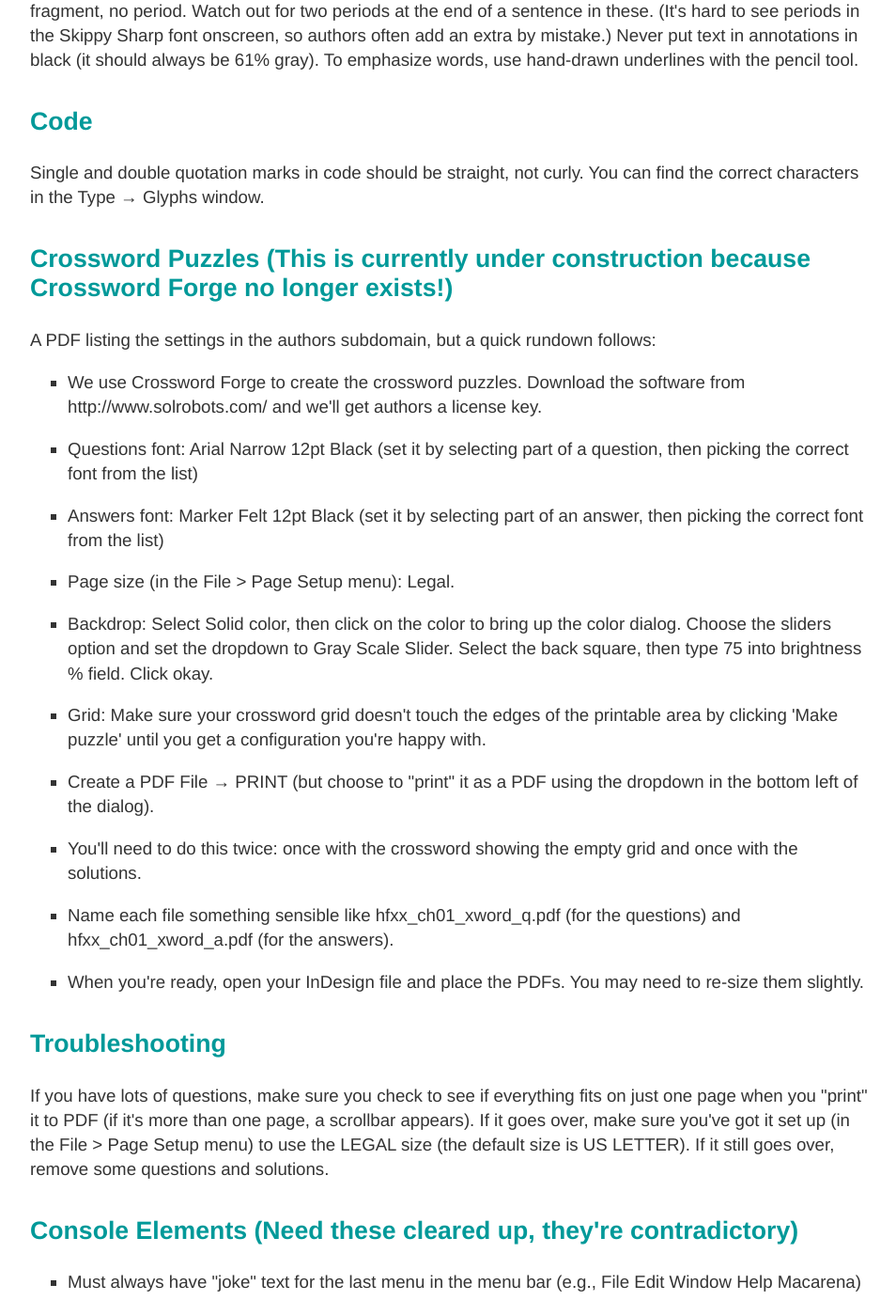
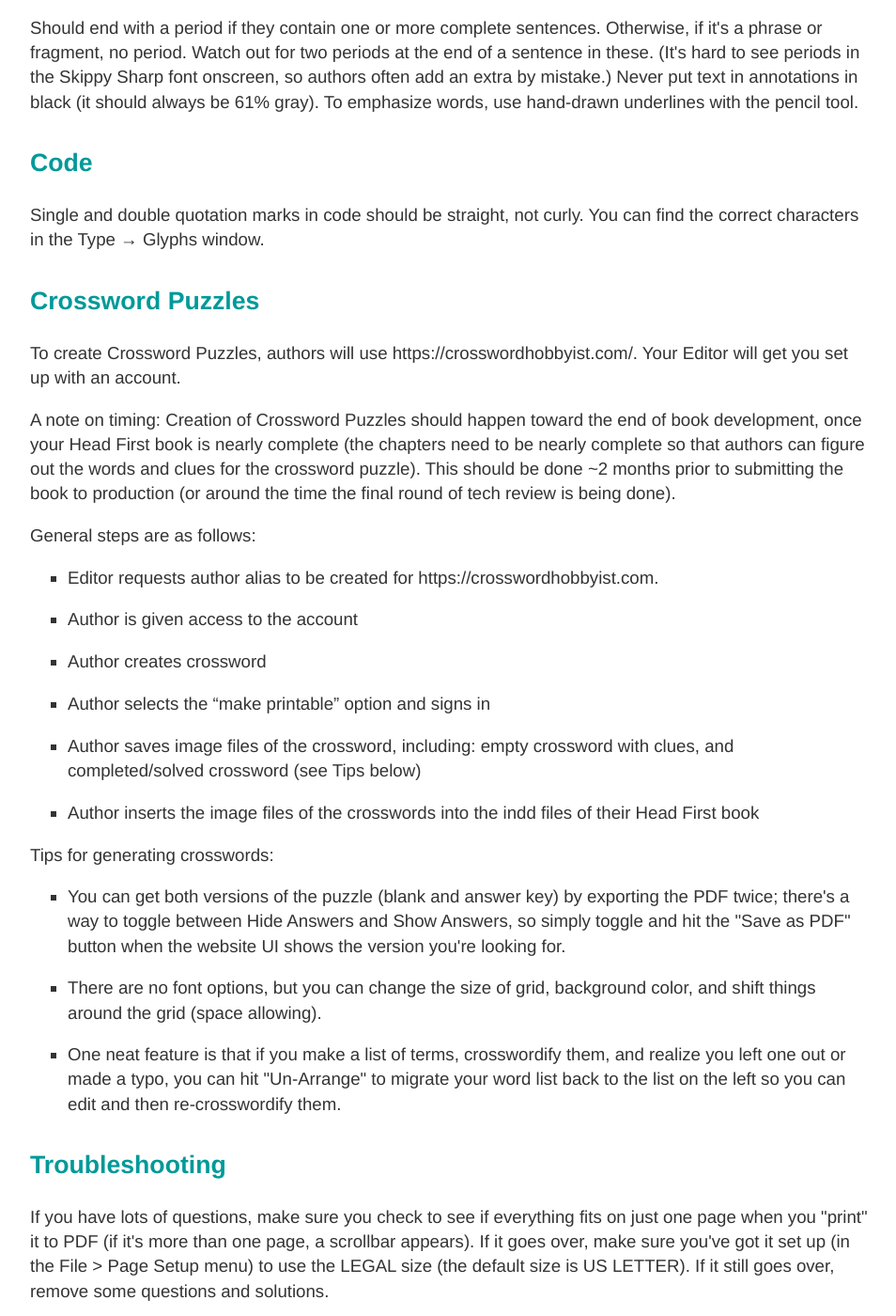
Before and after one commit to oreillymedia/production-resources, a Jekyll site: the page built from head-first-production/index.md, in a window 1280 px wide and 1400 px high, scrolled down 2484 px. Shown: the whole window at 94% size, without its empty margins (160-1114 px from the left). Built offline with Jekyll 4.4.1, drawn with Linux system fonts in a browser that asks for light colours; some of the changed text lies outside the part shown.

Commit message:
Update index.md
Crossreferencing GitHub page and removing old information

```diff
--- a/head-first-production/index.md
+++ b/head-first-production/index.md
@@ -11,7 +11,6 @@ title: Head First Production and Style Guide
   * <a href="#code">Code</a>
   * <a href="#crossword_puzzles">Crossword Puzzles</a>
   * <a href="#troubleshooting">Troubleshooting</a>
-  * <a href="#console_elements">Console Elements</a>
   * <a href="#dotted_lines_in_exercises">Dotted Lines in Exercises</a>
   * <a href="#exercises">Exercises</a>
   * <a href="#fireside_chats">Fireside Chats</a>
@@ -25,6 +24,8 @@ title: Head First Production and Style Guide
 
 <section data-type="sect2" id="head_first_production_workflow">
 <h2>Head First Production Workflow</h2>
+
+<p>For the art library and a guide to getting started writing a Head First book, see https://github.com/oreillymedia/headfirst-author-materials. Your editor can set you up with access.</p>
 
 <p>Head First books are unique in many ways, including the production process. For one, Head First books do not receive a copyedit, but undergo a robust proofread with a brief review period by the author. Please note that authors will have only two review periods for Head First books (QC1 and QC2).</p>
 
@@ -80,22 +81,31 @@ title: Head First Production and Style Guide
 </section>
 
 <section data-type="sect3" id="crossword_puzzles">
-<h3>Crossword Puzzles (This is currently under construction because Crossword Forge no longer exists!)</h3>
+<h3>Crossword Puzzles</h3>
 
-<p>A PDF listing the settings in the authors subdomain, but a quick rundown follows:</p>
+<p>To create Crossword Puzzles, authors will use https://crosswordhobbyist.com/. Your Editor will get you set up with an account.</p>
+
+<p>A note on timing: Creation of Crossword Puzzles should happen toward the end of book development, once your Head First book is nearly complete (the chapters need to be nearly complete so that authors can figure out the words and clues for the crossword puzzle). This should be done ~2 months prior to submitting the book to production (or around the time the final round of tech review is being done).</p>
+
+<p>General steps are as follows:</p>
 
 <ul>
-<li><p>We use Crossword Forge to create the crossword puzzles. Download the software from http://www.solrobots.com/ and we'll get authors a license key.</p></li>
-<li><p>Questions font: Arial Narrow 12pt Black (set it by selecting part of a question, then picking the correct font from the list)</p></li>
-<li><p>Answers font: Marker Felt 12pt Black (set it by selecting part of an answer, then picking the correct font from the list)</p></li>
-<li><p>Page size (in the File > Page Setup menu): Legal.</p></li>
-<li><p>Backdrop: Select Solid color, then click on the color to bring up the color dialog. Choose the sliders option and set the dropdown to Gray Scale Slider. Select the back square, then type 75 into brightness % field. Click okay.</p></li>
-<li><p>Grid: Make sure your crossword grid doesn't touch the edges of the printable area by clicking 'Make puzzle' until you get a configuration you're happy with.</p></li>
-<li><p>Create a PDF File → PRINT (but choose to "print" it as a PDF using the dropdown in the bottom left of the dialog).</p></li>
-<li><p>You'll need to do this twice: once with the crossword showing the empty grid and once with the solutions.</p></li>
-<li><p>Name each file something sensible like hfxx_ch01_xword_q.pdf (for the questions) and hfxx_ch01_xword_a.pdf (for the answers).</p></li>
-<li><p>When you're ready, open your InDesign file and place the PDFs. You may need to re-size them slightly.</p></li>
+<li><p>Editor requests author alias to be created for https://crosswordhobbyist.com.</p></li>
+<li><p>Author is given access to the account</p></li>
+<li><p>Author creates crossword</p></li>
+<li><p>Author selects the “make printable” option and signs in</p></li>
+<li><p>Author saves image files of the crossword, including: empty crossword with clues, and completed/solved crossword (see Tips below)</p></li>
+<li><p>Author inserts the image files of the crosswords into the indd files of their Head First book</p></li>
+ </ul>
+
+<p>Tips for generating crosswords:</p>
+
+<ul>
+<li><p>You can get both versions of the puzzle (blank and answer key) by exporting the PDF twice; there's a way to toggle between Hide Answers and Show Answers, so simply toggle and hit the "Save as PDF" button when the website UI shows the version you're looking for.</p></li>
+<li><p>There are no font options, but you can change the size of grid, background color, and shift things around the grid (space allowing).</p></li>
+<li><p>One neat feature is that if you make a list of terms, crosswordify them, and realize you left one out or made a typo, you can hit "Un-Arrange" to migrate your word list back to the list on the left so you can edit and then re-crosswordify them.</p></li>
 </ul>
+
 </section>
 
 <section data-type="sect3" id="troubleshooting">
@@ -103,14 +113,6 @@ title: Head First Production and Style Guide
 
 <p>If you have lots of questions, make sure you check to see if everything fits on just one page when you "print" it to PDF (if it's more than one page, a scrollbar appears). If it goes over, make sure you've got it set up (in the File > Page Setup menu) to use the LEGAL size (the default size is US LETTER). If it still goes over, remove some questions and solutions.</p>
 
-<section data-type="sect3" id="console_elements">
-<h3>Console Elements (Need these cleared up, they're contradictory)</h3>
-
-<ul>
-<li><p>Must always have "joke" text for the last menu in the menu bar (e.g., File Edit Window Help Macarena)</p></li>
-<li><p>Shouldn't always have a joke—that would get tired pretty quick in a book like SQL where we show the console a lot. Perhaps a joke for every significant event or something?</p></li>
-</ul>
-</section>
 
 <section data-type="sect3" id="dotted_lines_in_exercises">
 <h3>Dotted lines in exercises</h3>
```
